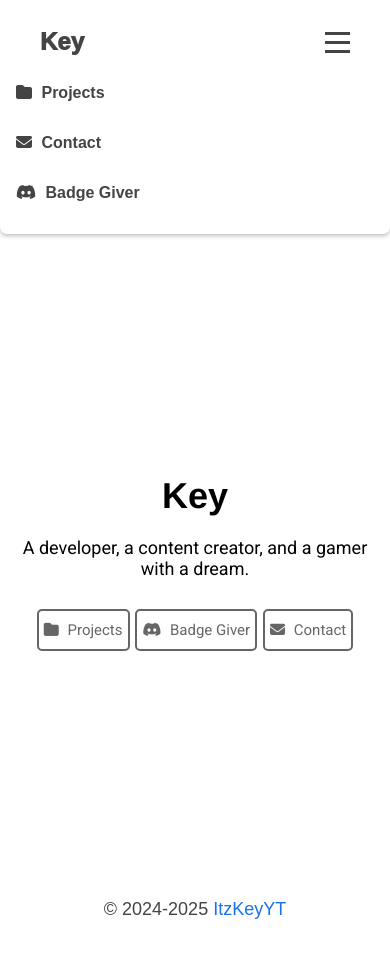
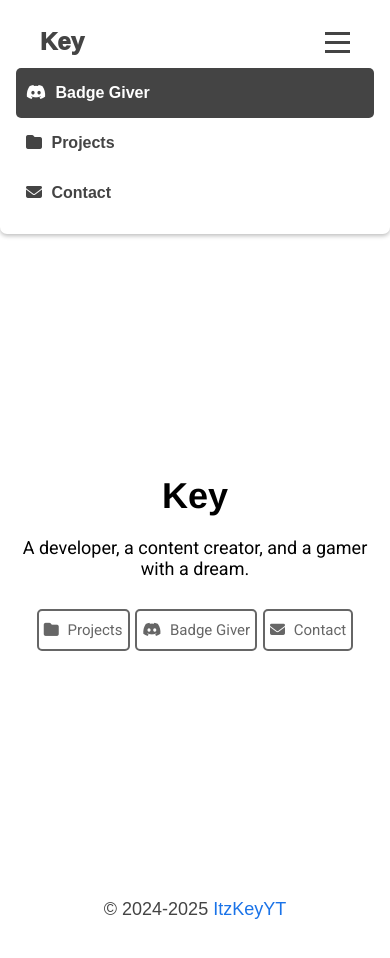
Before and after one commit to ykitzkey/KeyWeb, a plain HTML site: page index.html in a window 390 px wide. Both pictures are taken after a click on the element 337 px from the left and 42 px from the top of the page. Drawn offline with Linux system fonts and the light colour scheme.

Commit message:
✨ - Some navbar changes
- Added new animation when the menu button is pressed (Mobile & Tablets only)
- The navbar option's order has been changed (Mobile & Tablets only)
One of the navbar option's place has been switched

~ Spoiler alert ~
- The theme is switching (The hint)

```diff
--- a/badgegiver/download/nav_styles.css
+++ b/badgegiver/download/nav_styles.css
@@ -2,6 +2,7 @@
     margin: 0;
     padding: 0;
 }
+
 .navbar {
     background-color: white;
     color: white;
@@ -9,65 +10,77 @@
     justify-content: space-between;
     align-items: center;
     padding: 1em;
-    box-shadow: 0 2px 4px rgba(0,0,0,0.25);
+    box-shadow: 0 2px 4px rgba(0, 0, 0, 0.25);
     border-bottom-left-radius: 7px;
     border-bottom-right-radius: 7px;
     transition: 0.5s;
 }
+
 .navbar .left a {
     color: #444;
     text-decoration: none;
     padding: 0.5em 1em;
     transition: 0.37s;
 }
+
 .navbar .left a:hover {
     color: #111;
     text-decoration: underline;
     transition: 0.37s;
 }
+
 .navbar .right a {
     color: #444;
     text-decoration: none;
     padding: 0.5em 1em;
     transition: 0.37s;
 }
+
 .navbar .right a:hover {
     color: #111;
     text-decoration: none;
     transition: 0.37s;
 }
+
 .navbar .right span:hover {
     text-decoration: underline;
     transition: 0.37s;
 }
+
 .navbar .left {
     flex: 1;
     font-size: x-large;
     font-weight: 1000;
 }
+
 .navbar .right {
     display: flex;
     gap: 1em;
     font-weight: bold;
 }
+
 .navbar .right a:last-child {
     color: white;
     background-color: #444;
     border-radius: 5px;
     transition: 0.5s;
 }
+
 .navbar .right a:last-child:hover {
     background-color: #111;
     transition: 0.5s;
 }
+
 .navbar .right a span {
     margin-left: 5px;
 }
+
 .hamburger {
     display: none;
     flex-direction: column;
     cursor: pointer;
 }
+
 .hamburger div {
     width: 25px;
     height: 3px;
@@ -75,48 +88,60 @@
     margin: 3px 0;
     transition: 0.4s;
 }
+
+@keyframes slideDown {
+    from {
+        transform: translateY(-7%);
+        opacity: 0;
+    }
+
+    to {
+        transform: translateY(0);
+        opacity: 1;
+    }
+}
+
 .navbar .right.active {
     display: flex;
-    flex-direction: column;
+    flex-direction: column-reverse;
     gap: 0;
+    animation: slideDown 0.37s ease-in-out;
 }
+
 .navbar .right.active a {
-    padding: 1em 0;
+    padding: 1em 10px;
 }
+
 @media (max-width: 874px) {
     .navbar {
         flex-direction: column;
         align-items: flex-start;
-        transition: 0.5s;
     }
+
     .navbar .left {
         display: flex;
         justify-content: space-between;
         width: 100%;
     }
+
     .navbar .right {
         display: none;
         width: 100%;
         justify-content: center;
     }
-    .navbar .right a:last-child {
-        color: #444;
-        background-color: transparent;
-    }
-    .navbar .right a:last-child:hover {
-        color: #111;
-        background-color: transparent;
-    }
+
     .hamburger {
         display: flex;
         margin: auto;
         margin-right: 1em;
     }
 }
+
 @media (max-width: 208px) {
     .navbar .left {
         font-size: large;
     }
+
     .hamburger div {
         width: 20px;
         height: 2px;
--- a/badgegiver/nav_styles.css
+++ b/badgegiver/nav_styles.css
@@ -2,6 +2,7 @@
     margin: 0;
     padding: 0;
 }
+
 .navbar {
     background-color: white;
     color: white;
@@ -9,65 +10,77 @@
     justify-content: space-between;
     align-items: center;
     padding: 1em;
-    box-shadow: 0 2px 4px rgba(0,0,0,0.25);
+    box-shadow: 0 2px 4px rgba(0, 0, 0, 0.25);
     border-bottom-left-radius: 7px;
     border-bottom-right-radius: 7px;
     transition: 0.5s;
 }
+
 .navbar .left a {
     color: #444;
     text-decoration: none;
     padding: 0.5em 1em;
     transition: 0.37s;
 }
+
 .navbar .left a:hover {
     color: #111;
     text-decoration: underline;
     transition: 0.37s;
 }
+
 .navbar .right a {
     color: #444;
     text-decoration: none;
     padding: 0.5em 1em;
     transition: 0.37s;
 }
+
 .navbar .right a:hover {
     color: #111;
     text-decoration: none;
     transition: 0.37s;
 }
+
 .navbar .right span:hover {
     text-decoration: underline;
     transition: 0.37s;
 }
+
 .navbar .left {
     flex: 1;
     font-size: x-large;
     font-weight: 1000;
 }
+
 .navbar .right {
     display: flex;
     gap: 1em;
     font-weight: bold;
 }
+
 .navbar .right a:last-child {
     color: white;
     background-color: #444;
     border-radius: 5px;
     transition: 0.5s;
 }
+
 .navbar .right a:last-child:hover {
     background-color: #111;
     transition: 0.5s;
 }
+
 .navbar .right a span {
     margin-left: 5px;
 }
+
 .hamburger {
     display: none;
     flex-direction: column;
     cursor: pointer;
 }
+
 .hamburger div {
     width: 25px;
     height: 3px;
@@ -75,48 +88,60 @@
     margin: 3px 0;
     transition: 0.4s;
 }
+
+@keyframes slideDown {
+    from {
+        transform: translateY(-7%);
+        opacity: 0;
+    }
+
+    to {
+        transform: translateY(0);
+        opacity: 1;
+    }
+}
+
 .navbar .right.active {
     display: flex;
-    flex-direction: column;
+    flex-direction: column-reverse;
     gap: 0;
+    animation: slideDown 0.37s ease-in-out;
 }
+
 .navbar .right.active a {
-    padding: 1em 0;
+    padding: 1em 10px;
 }
+
 @media (max-width: 874px) {
     .navbar {
         flex-direction: column;
         align-items: flex-start;
-        transition: 0.5s;
     }
+
     .navbar .left {
         display: flex;
         justify-content: space-between;
         width: 100%;
     }
+
     .navbar .right {
         display: none;
         width: 100%;
         justify-content: center;
     }
-    .navbar .right a:last-child {
-        color: #444;
-        background-color: transparent;
-    }
-    .navbar .right a:last-child:hover {
-        color: #111;
-        background-color: transparent;
-    }
+
     .hamburger {
         display: flex;
         margin: auto;
         margin-right: 1em;
     }
 }
+
 @media (max-width: 208px) {
     .navbar .left {
         font-size: large;
     }
+
     .hamburger div {
         width: 20px;
         height: 2px;
--- a/index.html
+++ b/index.html
@@ -30,13 +30,13 @@
           </div>
         </div>
         <div class="right">
+          <a href="mailto:contact@key.name.my">
+            <i class="fa-solid fa-envelope"></i>
+            <span>Contact</span>
+          </a>
           <a href="/projects">
             <i class="fa-solid fa-folder"></i>
             <span>Projects</span>
-          </a>
-          <a href="mailto:contact@key.name.my">
-            <i class="fa-solid fa-envelope"></i>
-            <span>Contact</span>
           </a>
           <a href="/badgegiver">
             <i class="fa-brands fa-discord"></i>
--- a/nav_styles.css
+++ b/nav_styles.css
@@ -2,6 +2,7 @@
     margin: 0;
     padding: 0;
 }
+
 .navbar {
     background-color: white;
     color: white;
@@ -9,65 +10,77 @@
     justify-content: space-between;
     align-items: center;
     padding: 1em;
-    box-shadow: 0 2px 4px rgba(0,0,0,0.25);
+    box-shadow: 0 2px 4px rgba(0, 0, 0, 0.25);
     border-bottom-left-radius: 7px;
     border-bottom-right-radius: 7px;
     transition: 0.5s;
 }
+
 .navbar .left a {
     color: #444;
     text-decoration: none;
     padding: 0.5em 1em;
     transition: 0.37s;
 }
+
 .navbar .left a:hover {
     color: #111;
     text-decoration: underline;
     transition: 0.37s;
 }
+
 .navbar .right a {
     color: #444;
     text-decoration: none;
     padding: 0.5em 1em;
     transition: 0.37s;
 }
+
 .navbar .right a:hover {
     color: #111;
     text-decoration: none;
     transition: 0.37s;
 }
+
 .navbar .right span:hover {
     text-decoration: underline;
     transition: 0.37s;
 }
+
 .navbar .left {
     flex: 1;
     font-size: x-large;
     font-weight: 1000;
 }
+
 .navbar .right {
     display: flex;
     gap: 1em;
     font-weight: bold;
 }
+
 .navbar .right a:last-child {
     color: white;
     background-color: #444;
     border-radius: 5px;
     transition: 0.5s;
 }
+
 .navbar .right a:last-child:hover {
     background-color: #111;
     transition: 0.5s;
 }
+
 .navbar .right a span {
     margin-left: 5px;
 }
+
 .hamburger {
     display: none;
     flex-direction: column;
     cursor: pointer;
 }
+
 .hamburger div {
     width: 25px;
     height: 3px;
@@ -75,48 +88,60 @@
     margin: 3px 0;
     transition: 0.4s;
 }
+
+@keyframes slideDown {
+    from {
+        transform: translateY(-7%);
+        opacity: 0;
+    }
+
+    to {
+        transform: translateY(0);
+        opacity: 1;
+    }
+}
+
 .navbar .right.active {
     display: flex;
-    flex-direction: column;
+    flex-direction: column-reverse;
     gap: 0;
+    animation: slideDown 0.37s ease-in-out;
 }
+
 .navbar .right.active a {
-    padding: 1em 0;
+    padding: 1em 10px;
 }
+
 @media (max-width: 874px) {
     .navbar {
         flex-direction: column;
         align-items: flex-start;
-        transition: 0.5s;
     }
+
     .navbar .left {
         display: flex;
         justify-content: space-between;
         width: 100%;
     }
+
     .navbar .right {
         display: none;
         width: 100%;
         justify-content: center;
     }
-    .navbar .right a:last-child {
-        color: #444;
-        background-color: transparent;
-    }
-    .navbar .right a:last-child:hover {
-        color: #111;
-        background-color: transparent;
-    }
+
     .hamburger {
         display: flex;
         margin: auto;
         margin-right: 1em;
     }
 }
+
 @media (max-width: 208px) {
     .navbar .left {
         font-size: large;
     }
+
     .hamburger div {
         width: 20px;
         height: 2px;
```
Also changed, not shown: badgegiver/download/index.html (+4 -4 lines), badgegiver/index.html (+4 -4 lines), bday-countdown/index.html (+4 -4 lines), contact/index.html (+5 -5 lines), projects/index.html (+4 -4 lines).
